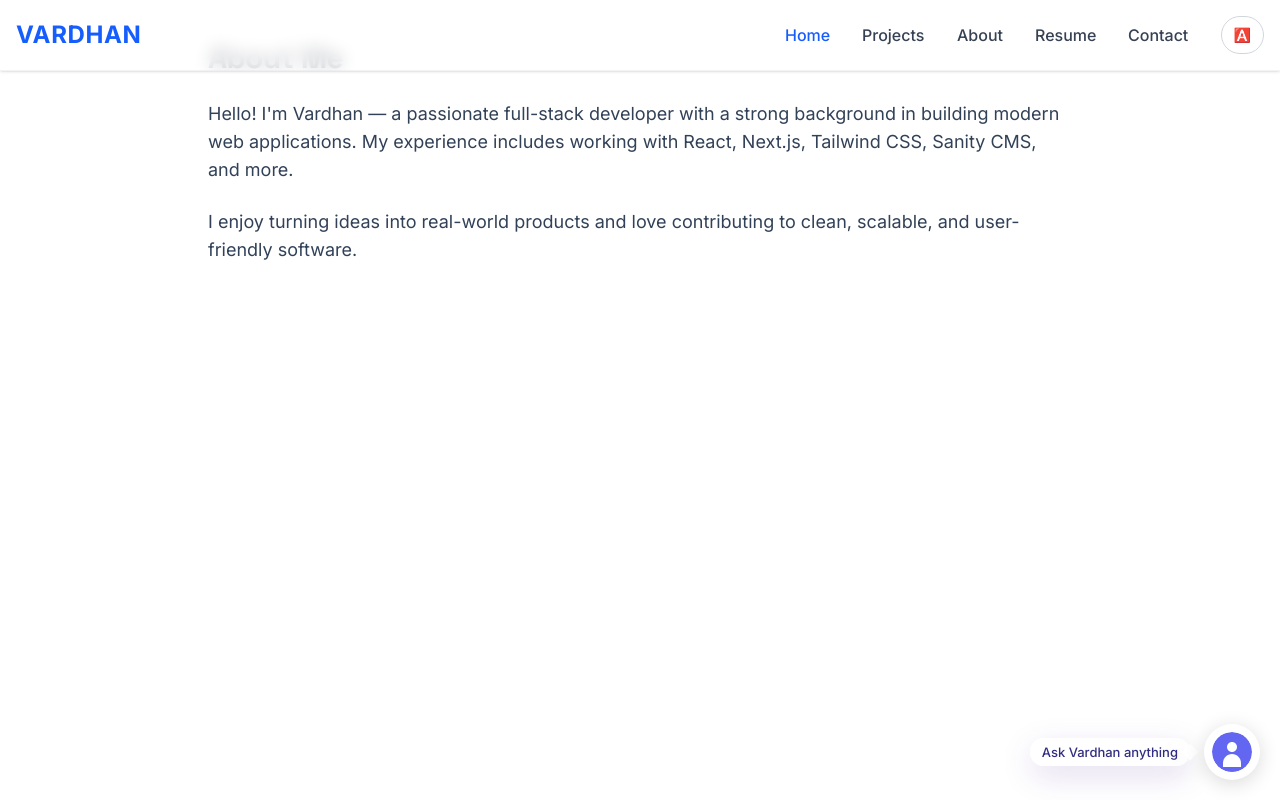
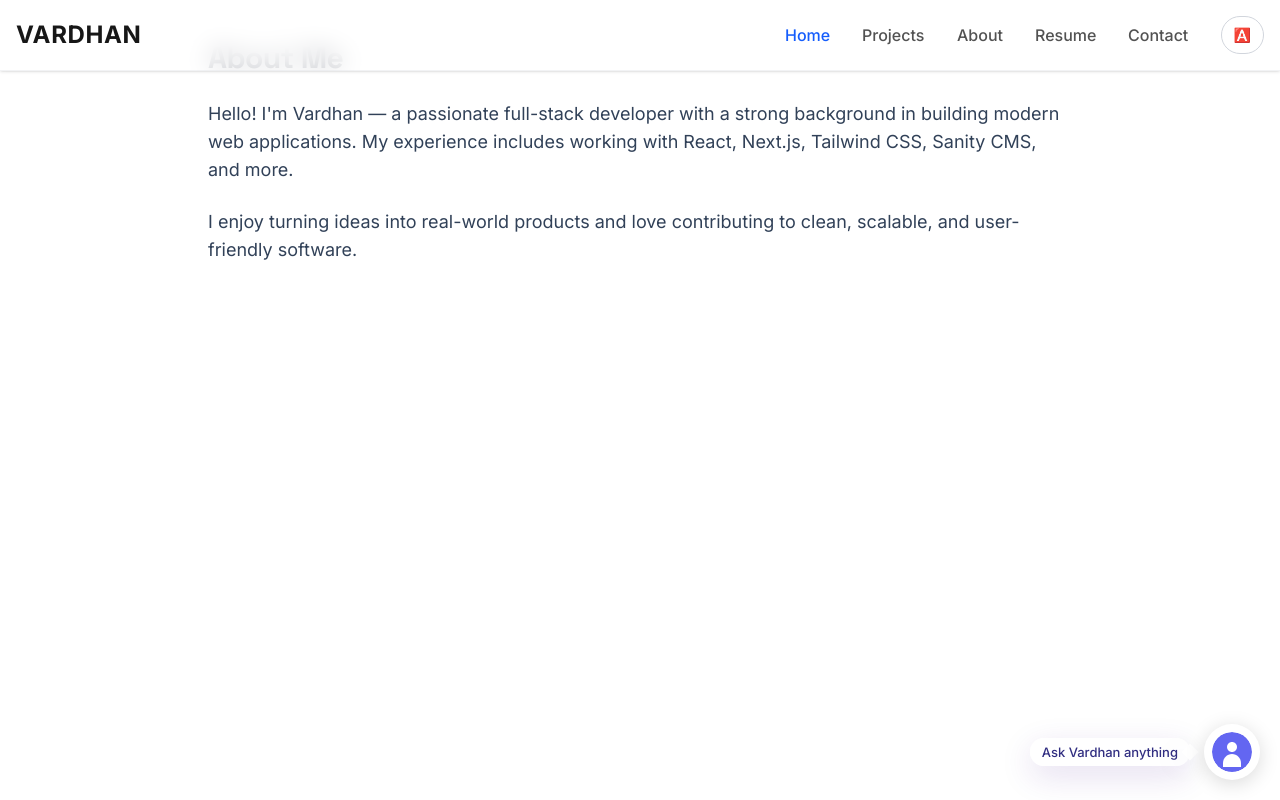
Before and after one commit to grammerpro/vardhan-portfolio, a Next.js app: page /about in a window 1280 px wide. Built offline with nearby package versions, Linux system fonts and the light colour scheme.

Commit message:
feat: improve navbar transparency and scale up 3D keyboard

```diff
--- a/src/components/HeroSection.tsx
+++ b/src/components/HeroSection.tsx
@@ -93,7 +93,7 @@ export default function HeroSection() {
 
           <Suspense fallback={null}>
             <Float speed={2} rotationIntensity={0.5} floatIntensity={0.5}>
-              <group position={[3, -1, 0]} rotation={[0.2, -0.3, 0]} scale={0.8}>
+              <group position={[4, 0, 0]} rotation={[0.2, -0.4, 0]} scale={1.8}>
                 <KeyboardModel />
               </group>
             </Float>
--- a/src/components/Navbar.tsx
+++ b/src/components/Navbar.tsx
@@ -69,12 +69,12 @@ export default function Navbar() {
   };
 
   return (
-  <nav className="fixed top-0 left-0 w-full z-50 backdrop-blur supports-[backdrop-filter]:bg-white/80 dark:supports-[backdrop-filter]:bg-neutral-900/70 bg-white/90 dark:bg-neutral-900/80 border-b border-gray-200/50 dark:border-neutral-800 shadow-sm">
+  <nav className="fixed top-0 left-0 w-full z-50 backdrop-blur-md bg-white/80 dark:bg-neutral-950/80 border-b border-gray-200/50 dark:border-neutral-800 shadow-sm transition-colors duration-300">
       <div className="max-w-7xl mx-auto px-4 py-4 flex justify-between items-center">
         {/* Logo */}
         <button
           onClick={() => scrollToSection("#home")}
-          className="text-2xl font-bold tracking-wide text-blue-600 hover:text-blue-700 transition-colors"
+          className="text-2xl font-bold tracking-wide text-neutral-900 dark:text-white hover:text-blue-600 dark:hover:text-blue-400 transition-colors"
         >
           VARDHAN
         </button>
@@ -85,8 +85,10 @@ export default function Navbar() {
             <Magnetic key={link.name} strength={6}>
               <button
                 onClick={() => scrollToSection(link.href)}
-                className={`inline-block font-medium hover:text-blue-600 dark:hover:text-blue-400 transition-colors ${
-                  activeSection === (link.href.startsWith('/') ? link.href.substring(1) : link.href.substring(1)) ? "text-blue-600 dark:text-blue-400" : "text-gray-700 dark:text-gray-300"
+                className={`inline-block font-medium transition-colors ${
+                  activeSection === (link.href.startsWith('/') ? link.href.substring(1) : link.href.substring(1))
+                    ? "text-blue-600 dark:text-blue-400"
+                    : "text-neutral-600 dark:text-neutral-300 hover:text-blue-600 dark:hover:text-blue-400"
                 }`}
               >
                 {link.name}
@@ -96,7 +98,7 @@ export default function Navbar() {
           {mounted && (
             <button
               onClick={toggle}
-              className="rounded-full border px-3 py-2 text-sm text-gray-700 dark:text-gray-200 hover:bg-gray-50 dark:hover:bg-neutral-800 border-gray-300 dark:border-neutral-700 transition-colors flex items-center gap-1"
+              className="rounded-full border px-3 py-2 text-sm text-neutral-700 dark:text-neutral-200 hover:bg-gray-100 dark:hover:bg-neutral-800 border-gray-300 dark:border-neutral-700 transition-colors flex items-center gap-1"
               aria-label={`Current theme: ${theme}. Click to cycle themes.`}
             >
               {theme === 'auto' && <span>🅰️</span>}
```
